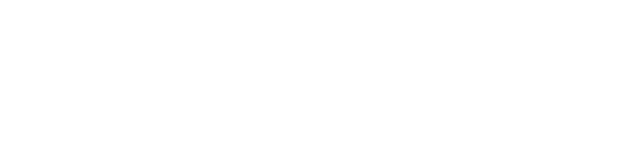
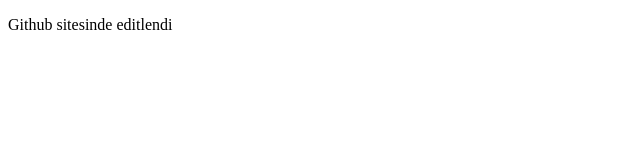
Before and after one commit to hamulu/19NisanJSUygulamalari, a plain HTML site: page index.html in a window 1280 px wide. Shown: the whole page, without its empty margins (0-640 px from the left). Drawn offline with Linux system fonts and the light colour scheme.

Commit message:
index e paragraf eklendi.

```diff
--- a/index.html
+++ b/index.html
@@ -7,6 +7,6 @@
     <title>Document</title>
 </head>
 <body>
-
+    <p> Github sitesinde editlendi</p>
 </body>
 </html>
```
